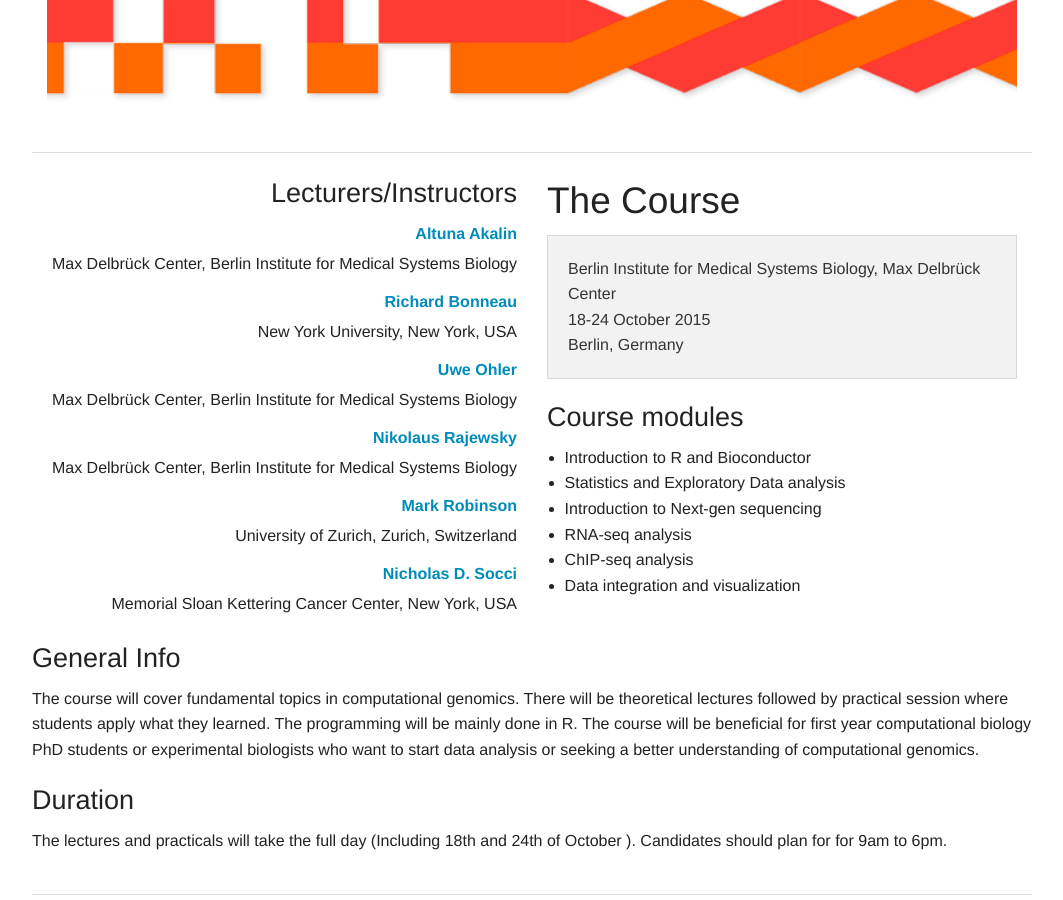
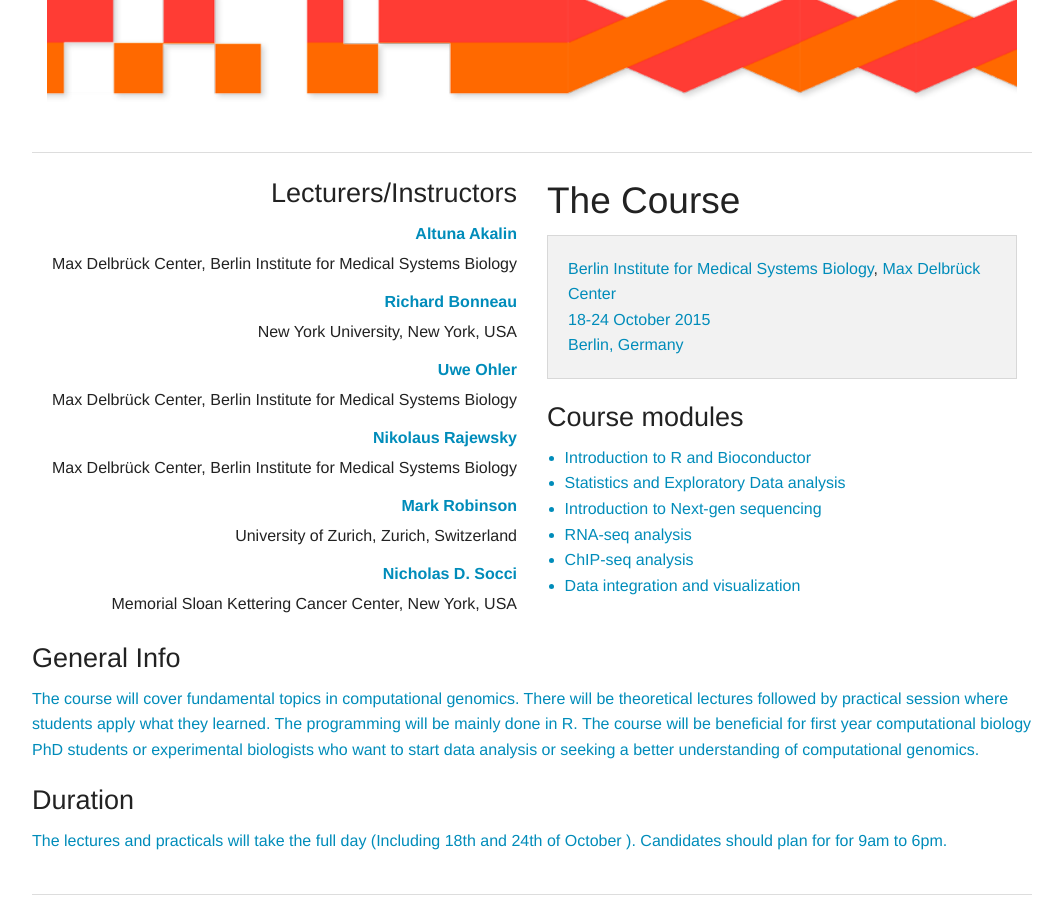
Before and after one commit to BIMSBbioinfo/compgen, a Jekyll site: the page 2015/index.html, which Jekyll copies as it is, in a window 1280 px wide and 900 px high, scrolled down 486 px. Shown: the whole window, without its empty margins (108-1171 px from the left). Built offline with Jekyll 4.4.1, drawn with Linux system fonts in a browser that asks for light colours; nearby versions of some CDN libraries; library files that are not in the unit come from our copies; part of the change alters nothing that is shown.

```diff
--- a/2015/index.html
+++ b/2015/index.html
@@ -57,7 +57,7 @@
         <div class="large-6 columns">
           <h2 id="course">The Course</h2>
           <p class="panel">
-            Berlin Institute for Medical Systems Biology, Max Delbrück Center<br/>
+            <a href="https://www.mdc-berlin.de/40549075/de/bimsb">Berlin Institute for Medical Systems Biology</a>, <a href="http://www.mdc-berlin.de">Max Delbrück Center<a/><br/>
             18-24 October 2015<br/>
             Berlin, Germany
           </p>
```
